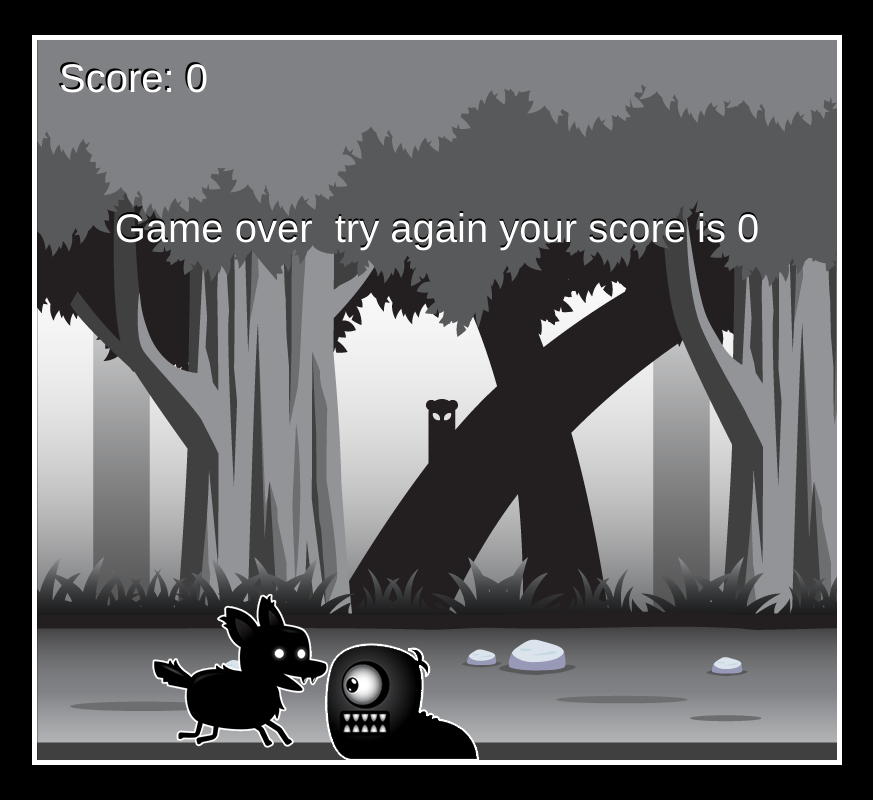
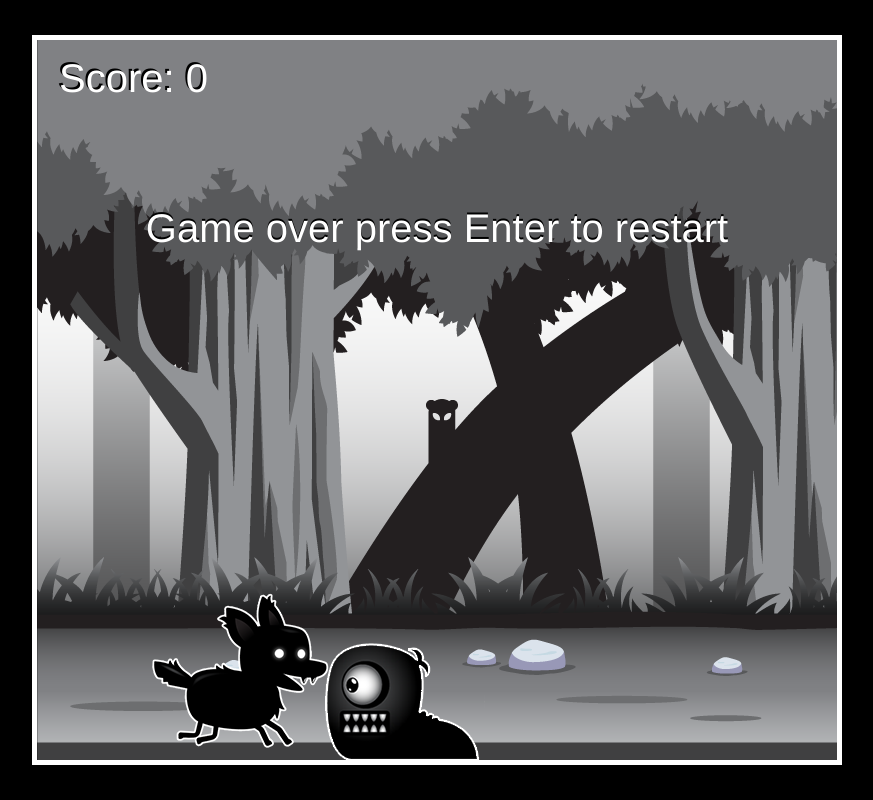
Before and after one commit to aozzy/Sidescroller-, a plain HTML site: page index.html in a window 1280 px wide. Shown: the whole page, without its empty margins (203-1076 px from the left). Drawn offline with Linux system fonts and the light colour scheme.

Commit message:
adding restart

```diff
--- a/index.js
+++ b/index.js
@@ -271,6 +271,7 @@ window.addEventListener("load", function () {
   }
 
   function displayStatusText(context) {
+    context.textAlign = 'left'
     context.font = '40px Helvetica'
     context.fillStyle = 'black'
     context.fillText(`Score: ${score}`,20,50)
@@ -279,9 +280,9 @@ window.addEventListener("load", function () {
     if(gameOver){
       context.textAlign = 'center'
       context.fillStyle = 'black'
-      context.fillText(`Game over  try again your score is ${score}`,canvas.width/2,200)
+      context.fillText(`Game over press Enter to restart`,canvas.width/2,200)
     context.fillStyle = 'white'
-    context.fillText(`Game over  try again your score is ${score}`,canvas.width/2,202)
+    context.fillText(`Game over press Enter to restart`,canvas.width/2,202)
     }
   }
 function restartGame(){
--- a/styles.css
+++ b/styles.css
@@ -17,7 +17,7 @@ body{
  left: 50%;
  transform: translate(-50%,-50%);
  border: 5px solid white;
- max-width: 100%;
+  max-width: 100%;
  max-height: 100%;
 
 }
```
